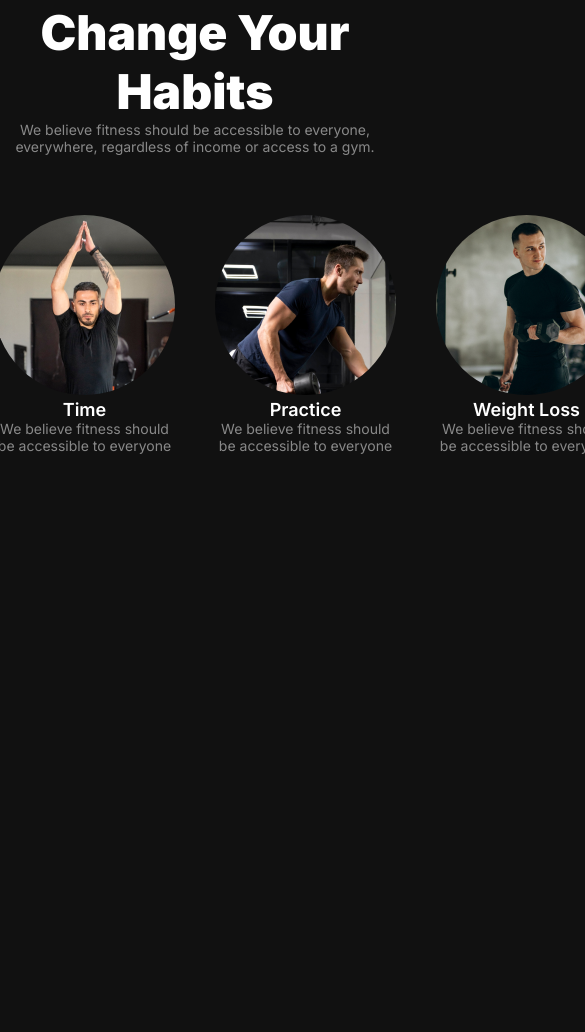
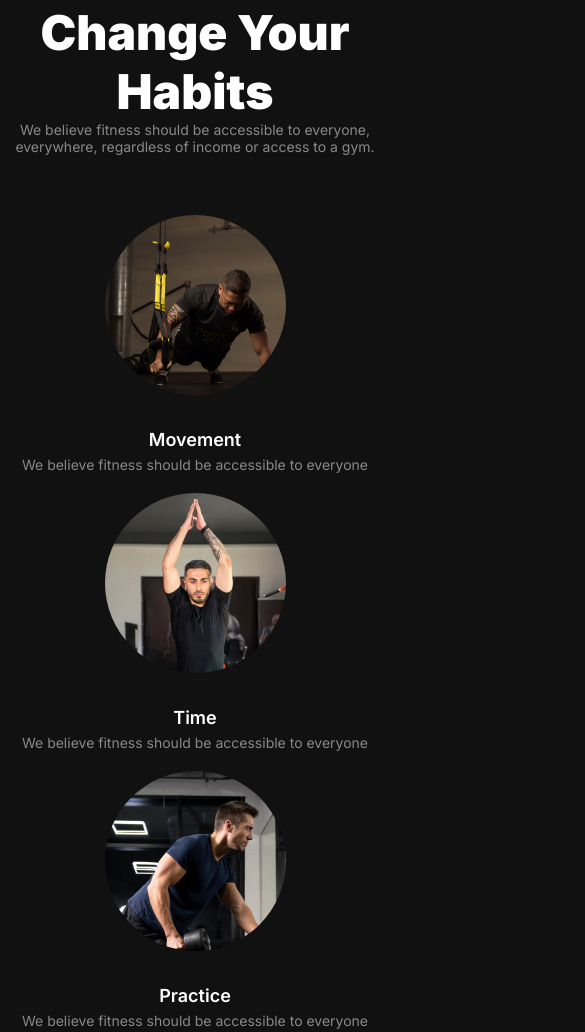
Before and after one commit to saad200224/B10A02_Reset-9, a plain HTML site: page index.html in a window 390 px wide. Shown: the part 1573-2605 px from the top of the page, 585 px wide, since content can reach past the window. Before the commit the page ends 2127 px from the top, so only its background shows below. Drawn offline with Linux system fonts and the light colour scheme; a web font is replaced by a local one.

Commit message:
change yout habit section responsive done.

```diff
--- a/styles/style.css
+++ b/styles/style.css
@@ -225,12 +225,14 @@ a:hover {
 
 .habit-items > div > img {
   border-radius: 50%;
+  margin-bottom: 30px;
 }
 
 .habit-items > div > h3 {
   color: #fff;
   font-size: 18px;
   font-weight: 600;
+  margin-bottom: 6px;
 }
 
 .habit-items > div > p {
@@ -266,6 +268,10 @@ a:hover {
     top: 50%;
     right: 60%;
   }
+  .habit-items {
+    flex-direction: column;
+    gap: 20px;
+  }
 }
 
 /* medium device */
@@ -296,6 +302,10 @@ a:hover {
   .hero-section-text {
     justify-content: start;
   }
+  .habit-items {
+    display: grid;
+    grid-template-columns: repeat(2, 1fr);
+  }
 }
 
 /* large screen */
```
